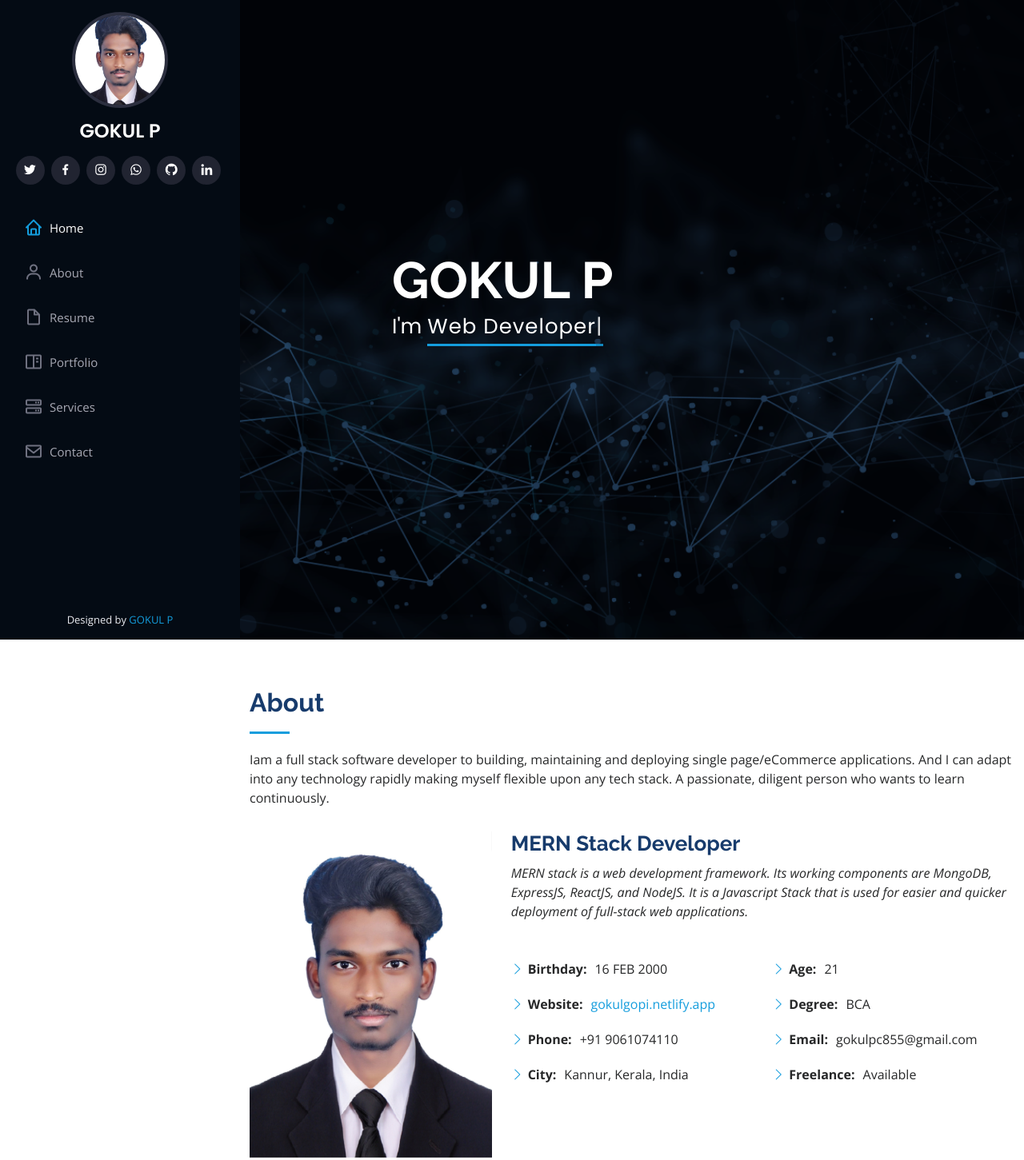
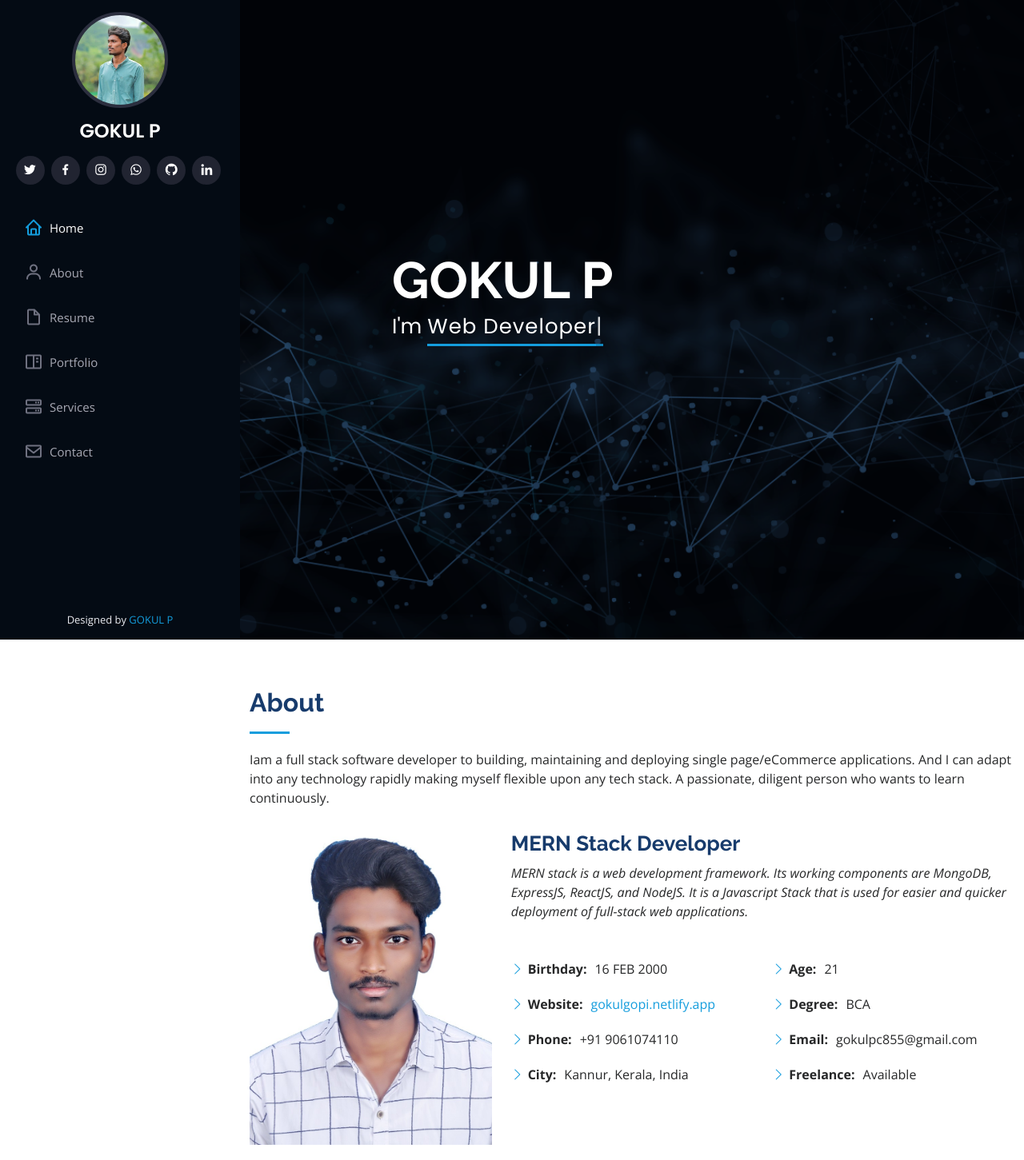
Before and after one commit to Gokul-pc/portfolio, a plain HTML site: page index.html in a window 1280 px wide. Shown: the top 1451 px of the page at 80% size. Drawn offline with nearby package versions, Linux system fonts and the light colour scheme.

Commit message:
Profile Photo updated

```diff
--- a/index.html
+++ b/index.html
@@ -45,7 +45,7 @@
     <div class="d-flex flex-column">
 
       <div class="profile">
-        <img src="assets/img/profile-img.jpg" alt="" class="img-fluid rounded-circle">
+        <img src="assets/img/profile-img-2.jpg" alt="" class="img-fluid rounded-circle">
         <h1 class="text-light"><a href="index.html">GOKUL P</a></h1>
         <div class="social-links mt-3 text-center">
           <a href="https://twitter.com/Gokulgopi_" target="blank" class="twitter"><i class="bx bxl-twitter"></i></a>
@@ -103,7 +103,7 @@
 
         <div class="row">
           <div class="col-lg-4" data-aos="fade-right">
-            <img src="assets/img/profile-img1.jpg" class="img-fluid" alt="">
+            <img src="assets/img/profile-img-3.jpg" class="img-fluid" alt="">
           </div>
           <div class="col-lg-8 pt-4 pt-lg-0 content" data-aos="fade-left">
             <h3>MERN Stack Developer</h3>
```
Also changed, not shown: assets/img/hero-bg.jpg (deleted), assets/img/profile-img-1.jpg (renamed from assets/img/profile-img.jpg), assets/img/profile-img-2.jpg (added), assets/img/profile-img-3.jpg (added).
